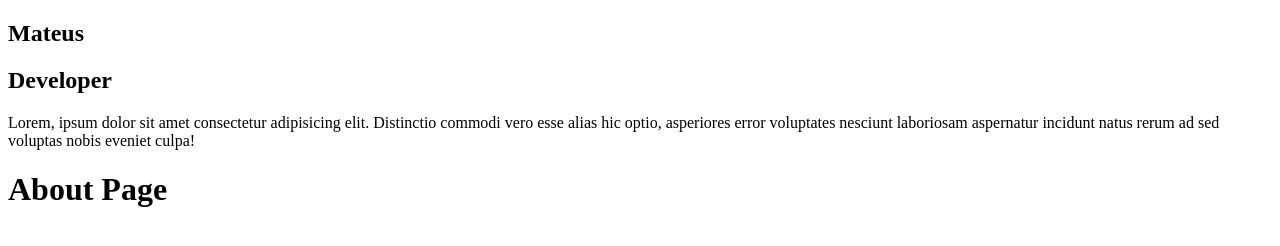
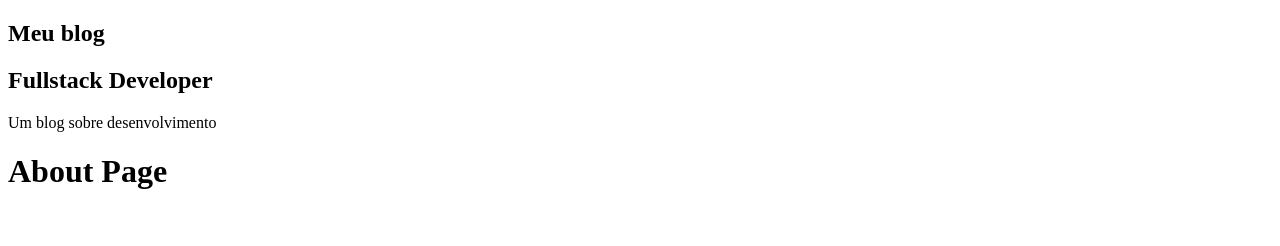
Before and after one commit to mateus4k/blog, a Gatsby site: page /about in a window 1280 px wide. Built offline with nearby package versions, Linux system fonts and the light colour scheme; Gatsby itself is replaced by a stand-in of ours.

Commit message:
GraphQL StaticQuery in Index

```diff
--- a/gatsby-config.js
+++ b/gatsby-config.js
@@ -1,6 +1,7 @@
 module.exports = {
   siteMetadata: {
     title: `Meu blog`,
+    position: `Fullstack Developer`,
     description: `Um blog sobre desenvolvimento`,
     author: `@blog`,
   },
--- a/package.json
+++ b/package.json
@@ -27,7 +27,7 @@
   "license": "MIT",
   "scripts": {
     "build": "gatsby build",
-    "develop": "gatsby develop",
+    "develop": "GATSBY_GRAPHQL_IDE=playground gatsby develop",
     "format": "prettier --write \"**/*.{js,jsx,json,md}\"",
     "start": "npm run develop",
     "serve": "gatsby serve",
--- a/src/components/Profile/index.js
+++ b/src/components/Profile/index.js
@@ -1,16 +1,31 @@
 import React from "react"
+import { StaticQuery, graphql } from "gatsby"
 
 const Profile = () => (
-  <div className="container">
-    <h1>Mateus</h1>
-    <h2>Developer</h2>
-    <p>
-      Lorem, ipsum dolor sit amet consectetur adipisicing elit. Distinctio
-      commodi vero esse alias hic optio, asperiores error voluptates nesciunt
-      laboriosam aspernatur incidunt natus rerum ad sed voluptas nobis eveniet
-      culpa!
-    </p>
-  </div>
+  <StaticQuery
+    query={graphql`
+      {
+        site {
+          siteMetadata {
+            title
+            position
+            description
+          }
+        }
+      }
+    `}
+    render={({
+      site: {
+        siteMetadata: { title, position, description },
+      },
+    }) => (
+      <div className="container">
+        <h1>{title}</h1>
+        <h2>{position}</h2>
+        <p>{description}</p>
+      </div>
+    )}
+  />
 )
 
 export default Profile
--- a/src/pages/about.js
+++ b/src/pages/about.js
@@ -1,5 +1,4 @@
 import React from "react"
-import { Link } from "gatsby"
 
 import Layout from "../components/layout"
 import SEO from "../components/seo"
```
